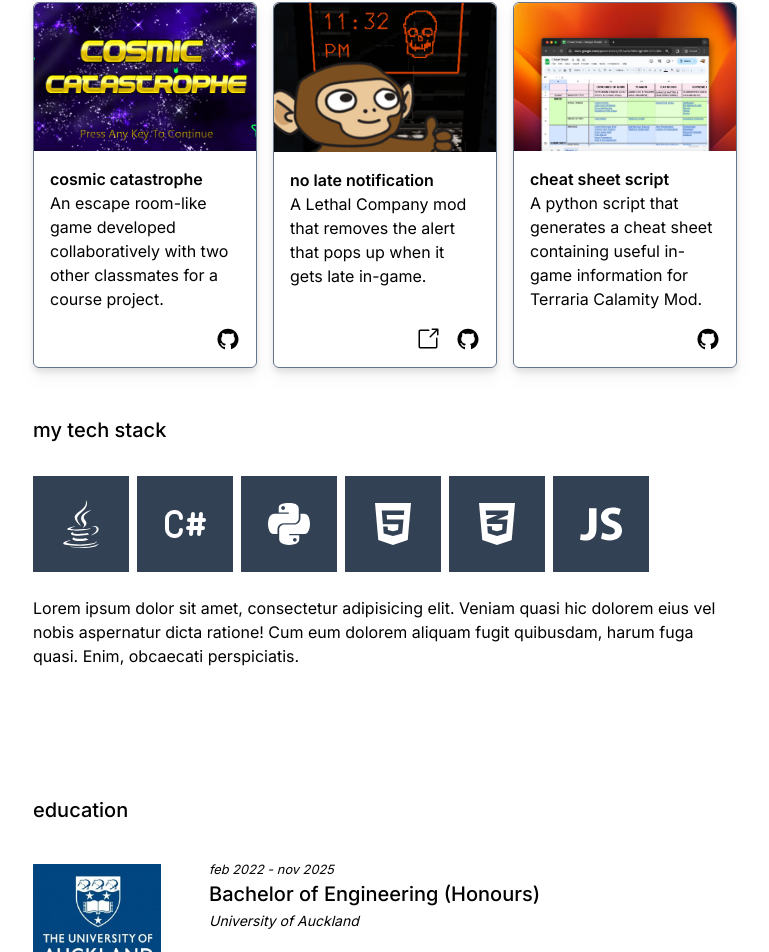
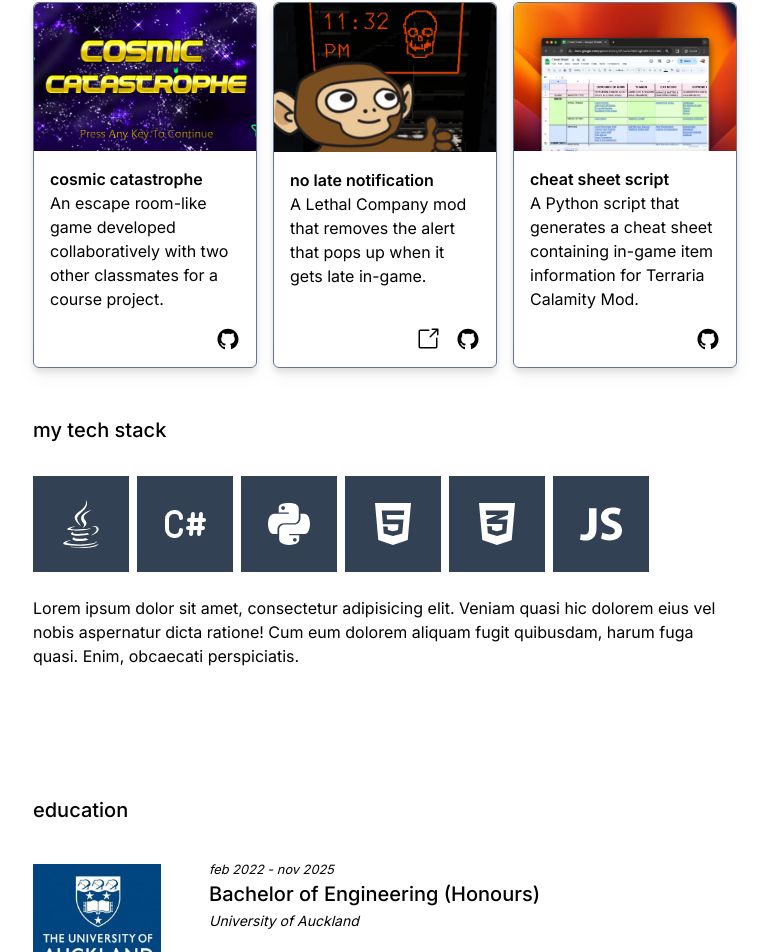
Before and after one commit to twoandtwelve/twoandtwelve.github.io, a React (Vite) app: page / in a window 1280 px wide. Shown: the part 820-1772 px from the top of the page, without its empty margins (255-1024 px from the left). Built offline with nearby package versions, Linux system fonts and the light colour scheme.

Commit message:
capitalised text

```diff
--- a/src/components/Projects.jsx
+++ b/src/components/Projects.jsx
@@ -72,8 +72,8 @@ export default function Projects() {
                     <img src={Cheat_Sheet} className='rounded-t-md'/>
                     <div className='p-4 pb-0 grow'>
                         <h3 className='font-semibold text-l'>cheat sheet script</h3>
-                        <p>A python script that generates a cheat sheet containing useful
-                        in-game information for Terraria Calamity Mod.</p>
+                        <p>A Python script that generates a cheat sheet containing
+                        in-game item information for Terraria Calamity Mod.</p>
                     </div>
                     <div className='p-4 flex justify-end items-center gap-4 text-2xl'>
                     <a href='https://github.com/twoandtwelve/weapons-cheatsheet' target='_blank'><AiOutlineGithub /></a>
```
